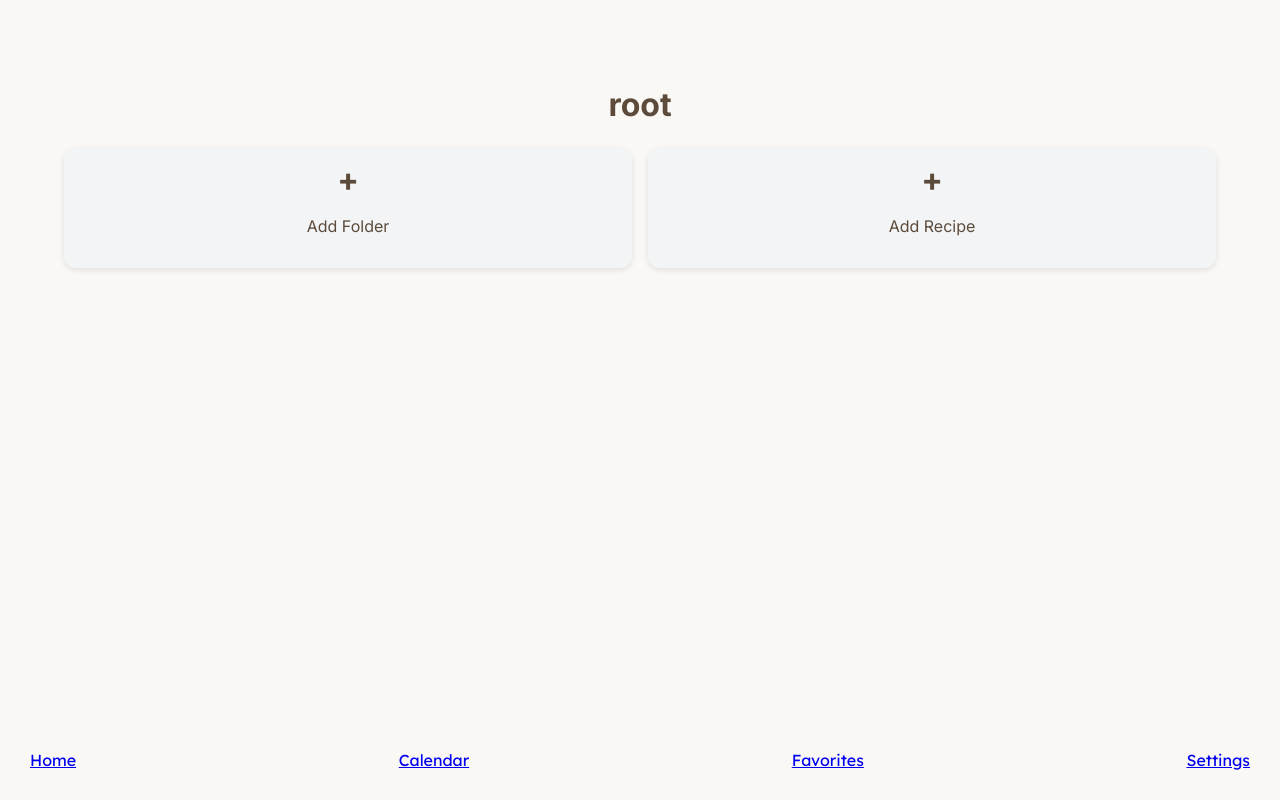
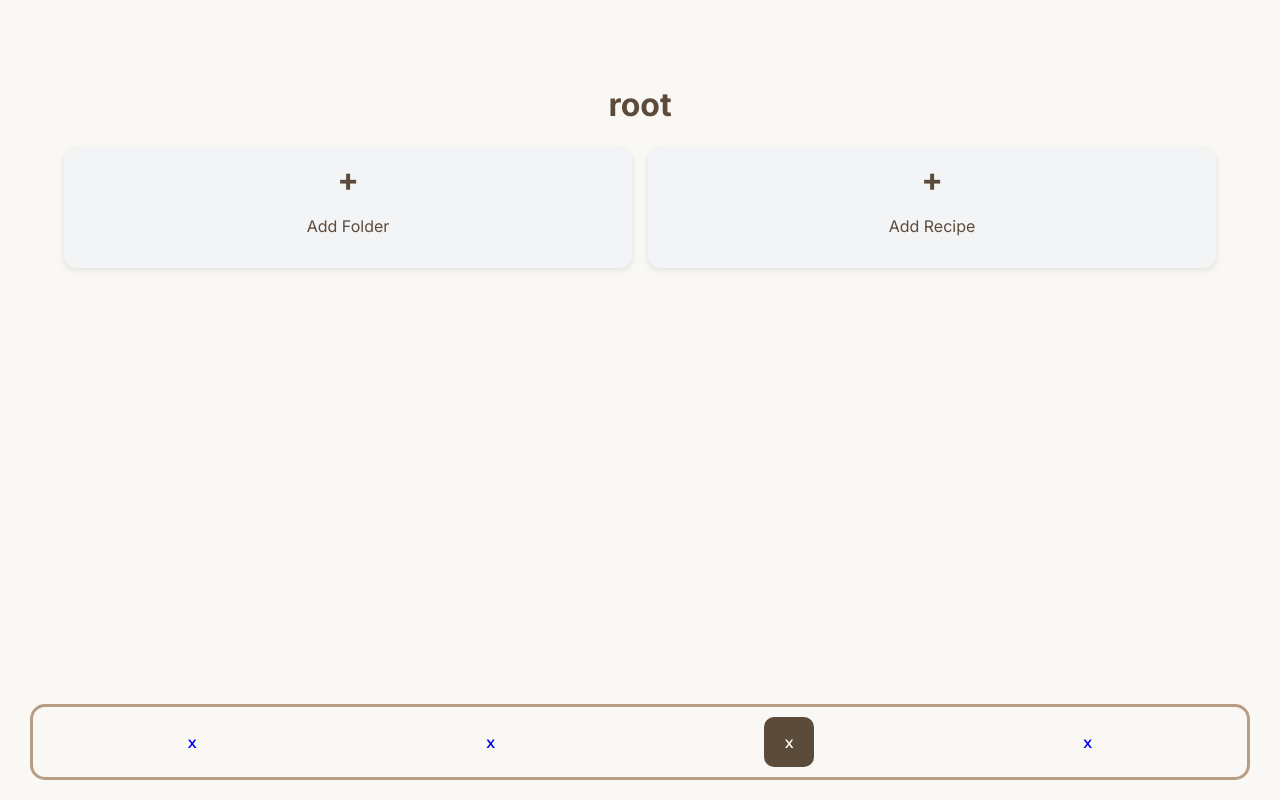
Before and after one commit to turbonobsin/MealPlanningApp, a Vue app: page /favorites in a window 1280 px wide. Built offline with nearby package versions, Linux system fonts and the light colour scheme.

Commit message:
Menu Bar developed

```diff
--- a/src/assets/main.css
+++ b/src/assets/main.css
@@ -7,9 +7,9 @@
 	font-weight: normal;
 }
 
-/* * {
+.border * {
 	border: 1px solid var(--dark);
-} */
+}
 
 img, picture, svg {
   max-width: 100%;
--- a/src/components/Footer.vue
+++ b/src/components/Footer.vue
@@ -4,10 +4,10 @@ import Menu_Item from './Menu_Item.vue';
 
 <template>
     <nav id="menu_bar" class="spread">
-        <Menu_Item label="Home" to="/"></Menu_Item>
-        <Menu_Item label="Calendar" to="/calendar"></Menu_Item>
-        <Menu_Item label="Favorites" to="/favorites"></Menu_Item>
-        <Menu_Item label="Settings" to="/settings"></Menu_Item>
+        <Menu_Item label="x" to="/"></Menu_Item>
+        <Menu_Item label="x" to="/calendar"></Menu_Item>
+        <Menu_Item label="x" to="/favorites"></Menu_Item>
+        <Menu_Item label="x" to="/settings"></Menu_Item>
     </nav>
 </template>
 
@@ -16,8 +16,10 @@ import Menu_Item from './Menu_Item.vue';
 #menu_bar{
     position: fixed;
     bottom: 20px;
-    right: 20px;
-    left: 20px;
+    right: 30px;
+    left: 30px;
     padding: 10px;
+    border: 3px solid var(--medium);
+    border-radius: 15px;
 }
 </style>
--- a/src/components/Menu_Item.vue
+++ b/src/components/Menu_Item.vue
@@ -1,4 +1,6 @@
 <script setup>
+import { useTemplateRef, watch } from 'vue';
+import { useRoute } from 'vue-router';
 
 const props = defineProps({
     label: String,
@@ -8,12 +10,24 @@ const props = defineProps({
 </script>
 
 <template>
-    <router-link :to="props.destination">{{ props.label }}</router-link>
+    <router-link ref="item" class="menu_item vertical center" :to="props.destination">{{ props.label }}</router-link>
 </template>
 
 <style scoped>
 .menu_item{
+    text-decoration: none;
     height: 50px;
     aspect-ratio: 1;
+    text-align: center;
+    border-radius: 10px;
+}
+
+.router-link-active{
+    background-color: var(--dark);
+    color: var(--light) !important;
+}
+
+.menu_item:visited {
+    color: var(--dark);
 }
 </style>
--- a/src/main.js
+++ b/src/main.js
@@ -12,6 +12,12 @@ const app = createApp(App)
 app.use(createPinia())
 app.use(router)
 
+document.addEventListener("keydown", e => {
+    if (e.key === 'b'){
+        document.body.classList.toggle("border");
+    }
+})
+
 app.mount('#app')
 
 //
```
